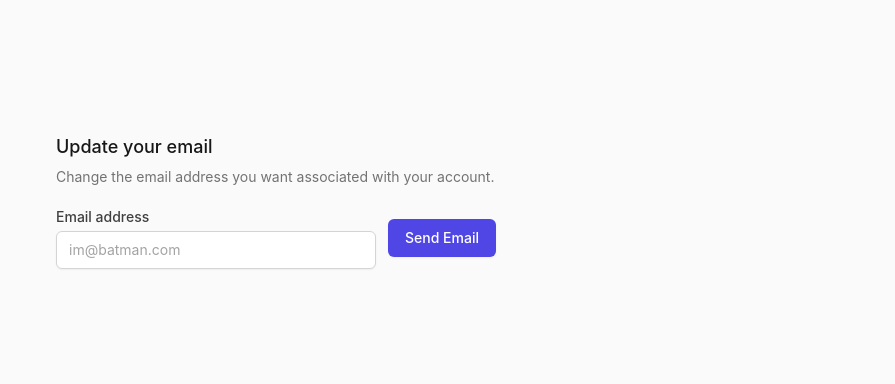
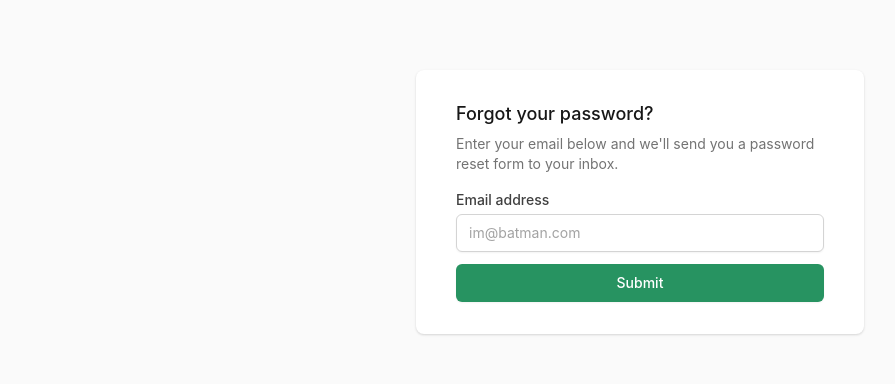
Before and after one commit to louisryoung/learning-yei-portal-react, a Next.js app: page /forgotPassword in a window 1280 px wide. Shown: the part 262-646 px from the top of the page, without its empty margins (0-895 px from the left). Built offline with nearby package versions, Linux system fonts and the light colour scheme; no server answers; what @tailwindcss/typography would draw is missing.

Commit message:
Forgot password form

```diff
--- a/pages/forgotPassword.tsx
+++ b/pages/forgotPassword.tsx
@@ -42,18 +42,19 @@ export default function forgotPassword() {
               </div>
             </div>
           ) : (
-            <div className="px-4 py-5 sm:p-6">
+            <div className="sm:mx-auto sm:w-full sm:max-w-md mx-4">
+              <div className="bg-white py-8 px-4 shadow sm:rounded-lg sm:px-10">
                 <h3 className="text-lg leading-6 font-medium text-gray-900">
-                Update your email
+                  Forgot your password?
                 </h3>
                 <div className="mt-2 max-w-xl text-sm text-gray-500">
                   <p>
-                  Change the email address you want associated with your
-                  account.
+                    Enter your email below and we'll send you a password reset
+                    form to your inbox.
                   </p>
                 </div>
-              <Form className="mt-5 sm:flex sm:items-center">
-                <div className="w-full sm:max-w-xs">
+
+                <Form className="space-y-3 mt-4">
                   <div>
                     <label
                       htmlFor="email"
@@ -77,14 +78,17 @@ export default function forgotPassword() {
                       />
                     </div>
                   </div>
-                </div>
+                  <div>
                     <button
                       type="submit"
-                  className="mt-3 w-full inline-flex items-center justify-center px-4 py-2 border border-transparent shadow-sm font-medium rounded-md text-white bg-indigo-600 hover:bg-indigo-700 focus:outline-none focus:ring-2 focus:ring-offset-2 focus:ring-indigo-500 sm:mt-0 sm:ml-3 sm:w-auto sm:text-sm"
+                      className="w-full flex justify-center py-2 px-4 border border-transparent rounded-md shadow-sm text-sm font-medium text-white bg-yei-primary-main hover:bg-yei-primary-darker focus:outline-none focus:ring-2 focus:ring-offset-2 focus:ring-yei-primary-main-main"
                     >
-                  Send Email
+                      Submit
                     </button>
+                  </div>
+                  <FocusError />
                 </Form>
+              </div>
             </div>
           )}
         </div>
```
Lines whose indentation alone changed are shown as unchanged.
